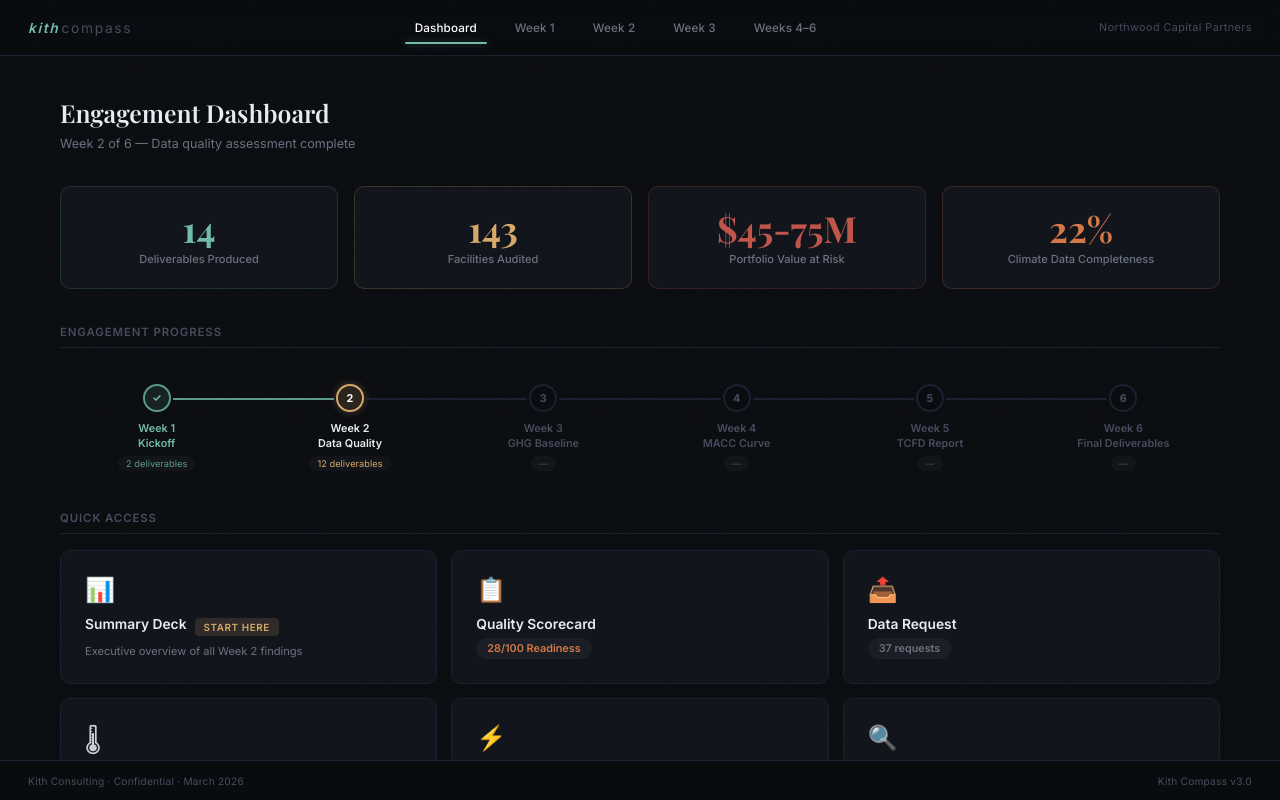
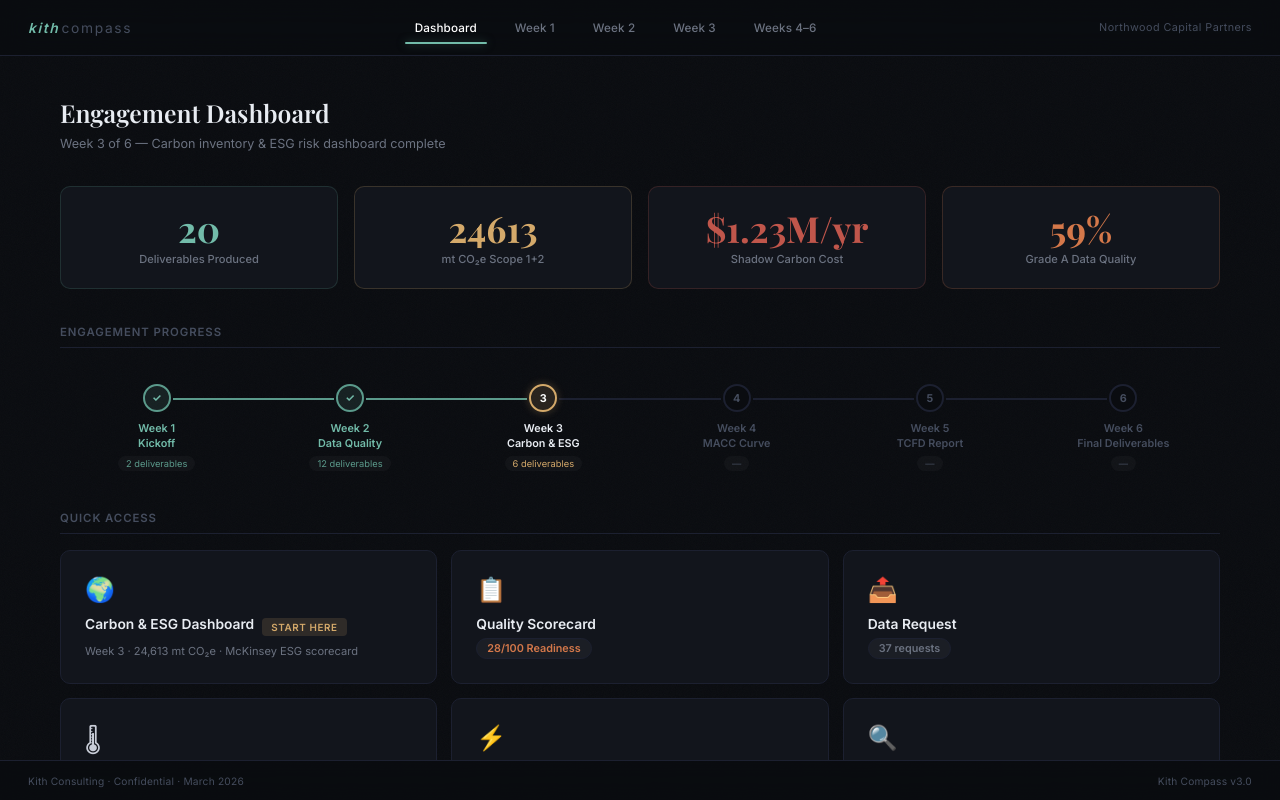
Before and after one commit to parulvyas24/kithconsulting-, a plain HTML site: page index.html in a window 1280 px wide. Drawn offline with nearby package versions, Linux system fonts and the light colour scheme; a web font is replaced by a local one.

Commit message:
Update Dashboard for Week 3 — refresh stepper, KPIs, Quick Access
Mark Week 2 complete, Week 3 current. New stat cards: 20 deliverables,
24,613 mt CO₂e, $1.23M/yr shadow carbon cost, 59% Grade A data quality.

Co-Authored-By: Claude Opus 4.6 (1M context) <noreply@anthropic.com>

```diff
--- a/index.html
+++ b/index.html
@@ -515,25 +515,25 @@ h1.section-title {
        ──────────────────────────────────────────────── -->
   <div class="tab-panel active" id="panel-dashboard">
     <h1 class="section-title">Engagement Dashboard</h1>
-    <p class="section-sub">Week 2 of 6 &mdash; Data quality assessment complete</p>
+    <p class="section-sub">Week 3 of 6 &mdash; Carbon inventory &amp; ESG risk dashboard complete</p>
 
     <!-- Stat Cards — 4 in a row -->
     <div class="stats-grid">
       <div class="stat-card accent-teal">
-        <div class="stat-number" data-count="14">0</div>
+        <div class="stat-number" data-count="20">0</div>
         <div class="stat-label">Deliverables Produced</div>
       </div>
       <div class="stat-card accent-gold">
-        <div class="stat-number" data-count="143">0</div>
-        <div class="stat-label">Facilities Audited</div>
+        <div class="stat-number" data-count="24613">0</div>
+        <div class="stat-label">mt CO&#8322;e Scope 1+2</div>
       </div>
       <div class="stat-card accent-red">
-        <div class="stat-number" data-count-text="$45-75M">$0</div>
-        <div class="stat-label">Portfolio Value at Risk</div>
+        <div class="stat-number" data-count-text="$1.23M/yr">$0</div>
+        <div class="stat-label">Shadow Carbon Cost</div>
       </div>
       <div class="stat-card accent-orange">
-        <div class="stat-number" data-count="22" data-suffix="%">0%</div>
-        <div class="stat-label">Climate Data Completeness</div>
+        <div class="stat-number" data-count="59" data-suffix="%">0%</div>
+        <div class="stat-label">Grade A Data Quality</div>
       </div>
     </div>
 
@@ -546,17 +546,17 @@ h1.section-title {
         <div class="step-label">Week 1<br>Kickoff</div>
         <div class="step-chip">2 deliverables</div>
       </div>
-      <div class="step current">
+      <div class="step completed">
         <div class="step-line"></div>
-        <div class="step-dot">2</div>
+        <div class="step-dot">&#10003;</div>
         <div class="step-label">Week 2<br>Data Quality</div>
         <div class="step-chip">12 deliverables</div>
       </div>
-      <div class="step">
+      <div class="step current">
         <div class="step-line"></div>
         <div class="step-dot">3</div>
-        <div class="step-label">Week 3<br>GHG Baseline</div>
-        <div class="step-chip">&mdash;</div>
+        <div class="step-label">Week 3<br>Carbon &amp; ESG</div>
+        <div class="step-chip">6 deliverables</div>
       </div>
       <div class="step">
         <div class="step-line"></div>
@@ -580,13 +580,13 @@ h1.section-title {
     <!-- Quick Access — 3x2 grid -->
     <div class="section-header">Quick Access</div>
     <div class="quick-grid">
-      <a class="tile" href="./week2-deliverable-deck-2026-03-26-v6.html">
-        <div class="tile-icon">&#128202;</div>
+      <a class="tile" href="./carbon-esg-dashboard-2026-04-06-v4.html">
+        <div class="tile-icon">&#127757;</div>
         <div style="display:flex; align-items:center; gap:8px; margin-bottom:6px;">
-          <div class="tile-title">Summary Deck</div>
+          <div class="tile-title">Carbon &amp; ESG Dashboard</div>
           <span class="badge badge-gold">Start Here</span>
         </div>
-        <div class="tile-metric">Executive overview of all Week 2 findings</div>
+        <div class="tile-metric">Week 3 &middot; 24,613 mt CO&#8322;e &middot; McKinsey ESG scorecard</div>
       </a>
       <a class="tile" href="./quality-assessment-scorecard-2026-03-26-v5.html">
         <div class="tile-icon">&#128203;</div>
@@ -666,7 +666,7 @@ h1.section-title {
     <div class="week-header">
       <h1 class="section-title">Week 2 &mdash; Data Quality Assessment &amp; Client Data Request</h1>
       <span class="week-date">Mar 23&ndash;27, 2026</span>
-      <span class="badge badge-gold">&#9679; Current</span>
+      <span class="badge badge-green">&#10003; Complete</span>
     </div>
     <p class="section-sub">Complete data quality assessment across all 10 portfolio companies with remediation roadmap.</p>
 
```
